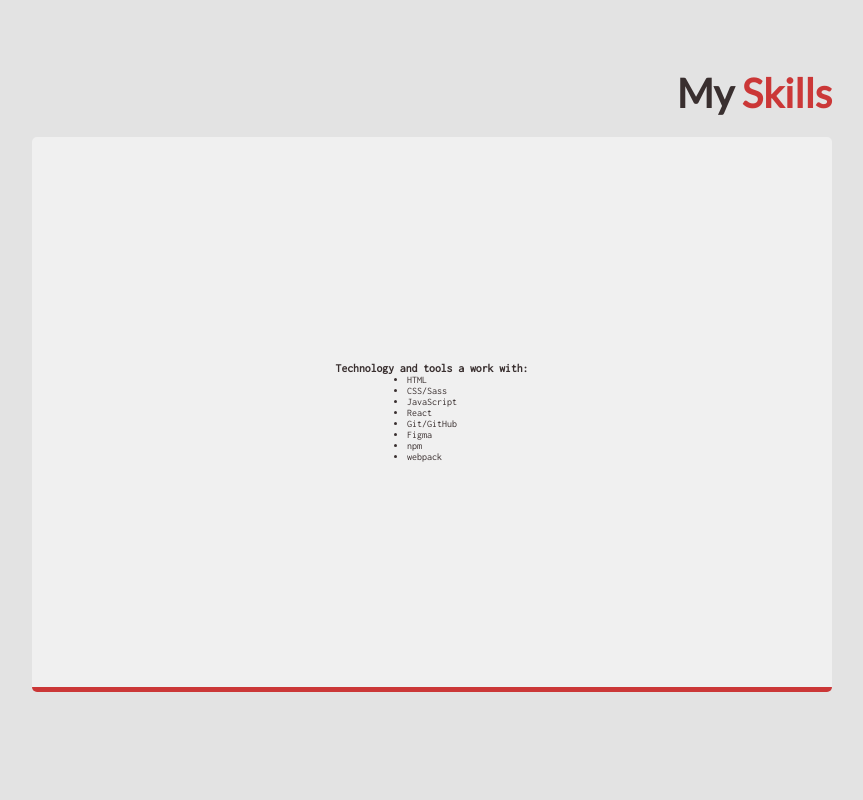
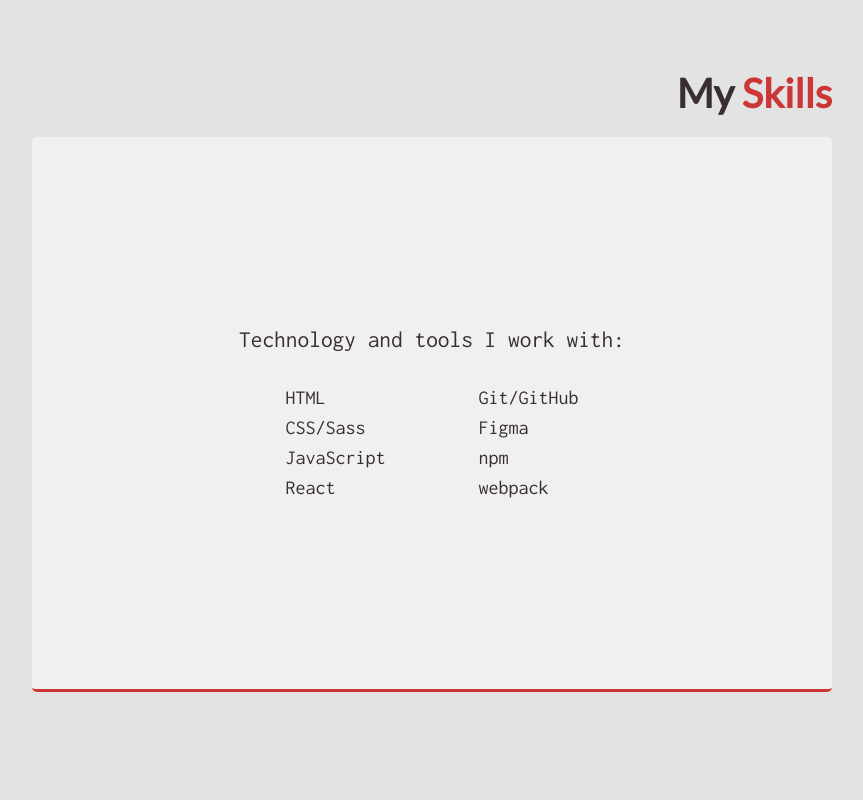
Before and after one commit to t-kowalewski/my_website_v2, a website: page index.html in a window 1280 px wide. Shown: the part 820-1620 px from the top of the page, without its empty margins (408-1271 px from the left). Drawn offline with Linux system fonts and the light colour scheme.

Commit message:
add & basic style for skills grid

```diff
--- a/index.html
+++ b/index.html
@@ -34,7 +34,7 @@
       <section class="page" id="start">
         <h2 class="page__title">Tony <span class="page__title--red">Kowalewski</span></h2>
 
-        <div class="card">
+        <div class="card card--start">
           <p class="card__text">Hi, I'm Tony 👋<br>
             Self-taught web developer based in Warsaw, Poland. I have a passion for development and love to create for
             web
@@ -50,7 +50,8 @@
         <h2 class="page__title">My <span class="page__title--red">Skills</span></h2>
 
         <div class="card card--skills">
-          <h3 class="card__title">Technology and tools a work with:</h3>
+          <h3 class="card__title">Technology and tools I work with:</h3>
+          <!-- <p class="card__title">Technology and tools I work with:</p> -->
 
           <ul class="card__list">
             <li>HTML</li>
--- a/sass/_components.scss
+++ b/sass/_components.scss
@@ -10,16 +10,43 @@
   height: 75%;
   background-color: $color-grey-light-1;
   border-radius: 5px;
-  border-bottom: solid 5px $color-secondary;
+  border-bottom: solid 3px $color-secondary;
 
   display: flex;
   flex-direction: column;
   justify-content: center;
   align-items: center;
 
+  font-size: 2rem;
+  line-height: 1.5;
+
   &__text {
-    font-size: 2rem;
-    line-height: 1.5;
     width: 75%;
   }
+
+  &--skills {
+    padding: 0 4rem;
+
+    display: grid;
+
+    grid-template-columns: repeat(2, max-content);
+    grid-template-rows: repeat(2, min-content);
+    row-gap: 2.5rem;
+
+    justify-content: center;
+    align-content: center;
+
+    justify-items: center;
+
+    .card__title {
+      grid-column: 1 / -1;
+      // padding: 2rem 0;
+      font-weight: 400;
+      // font-family: $font-secondary;
+    }
+
+    .card__list {
+      list-style: none;
+    }
+  }
 }
```
Also changed, not shown: css/style.css.
